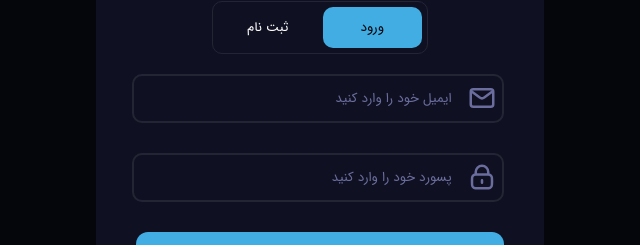
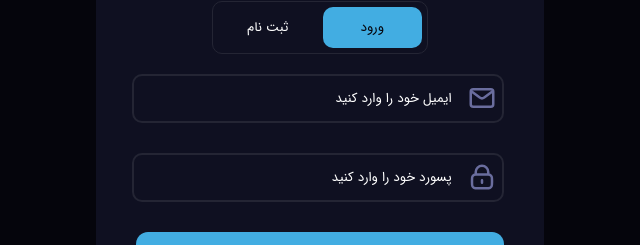
Before and after one commit to mohammadkhani76/dashboard, a React (Vite) app: page / in a window 1280 px wide. Shown: the part 269-514 px from the top of the page, without its empty margins (320-960 px from the left). Built offline with nearby package versions, Linux system fonts and the light colour scheme.

Commit message:
updated css

```diff
--- a/src/assets/pages/Auth/_component/Form.module.css
+++ b/src/assets/pages/Auth/_component/Form.module.css
@@ -40,7 +40,7 @@ label > input {
   font-family: "iranSans";
   caret-color: var(--color-3);
   &::placeholder {
-    color: var(--color-5);
+    color: var(--color-6);
   }
   &:focus {
     outline: none;
```
